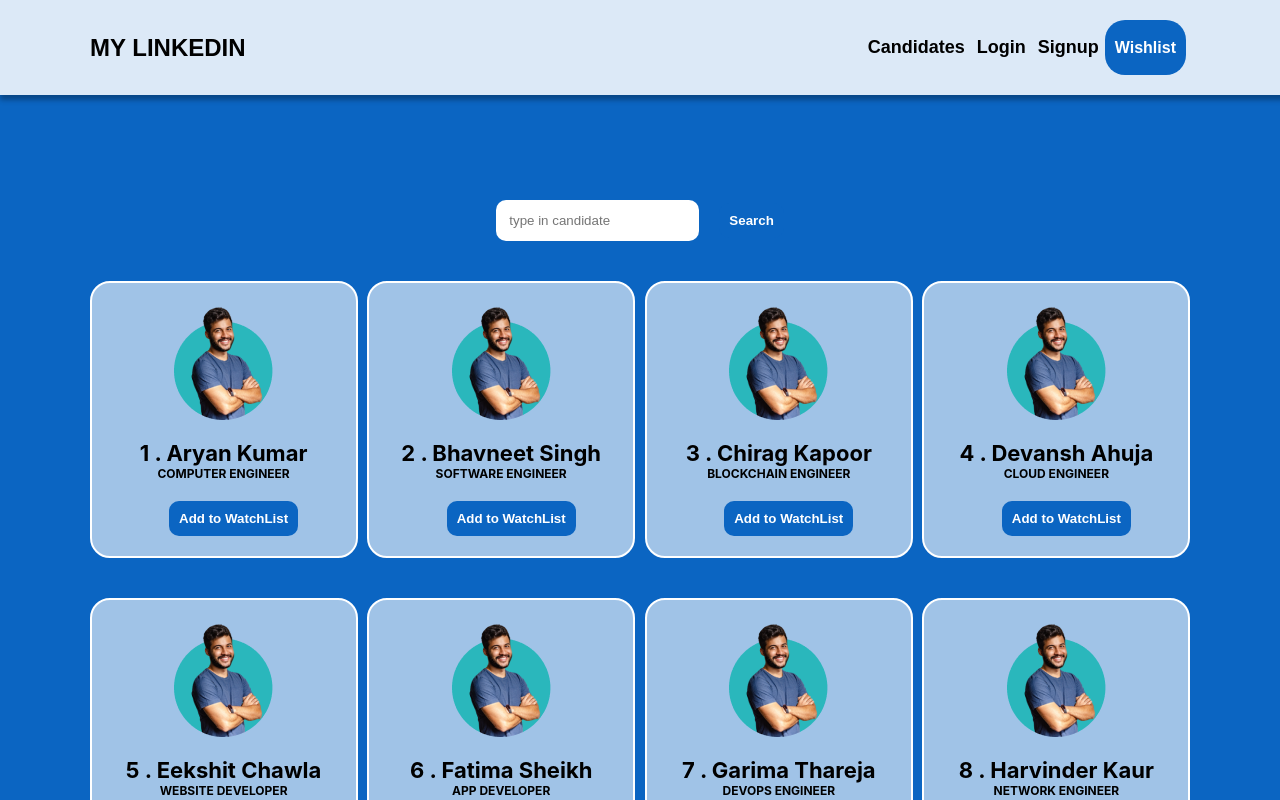
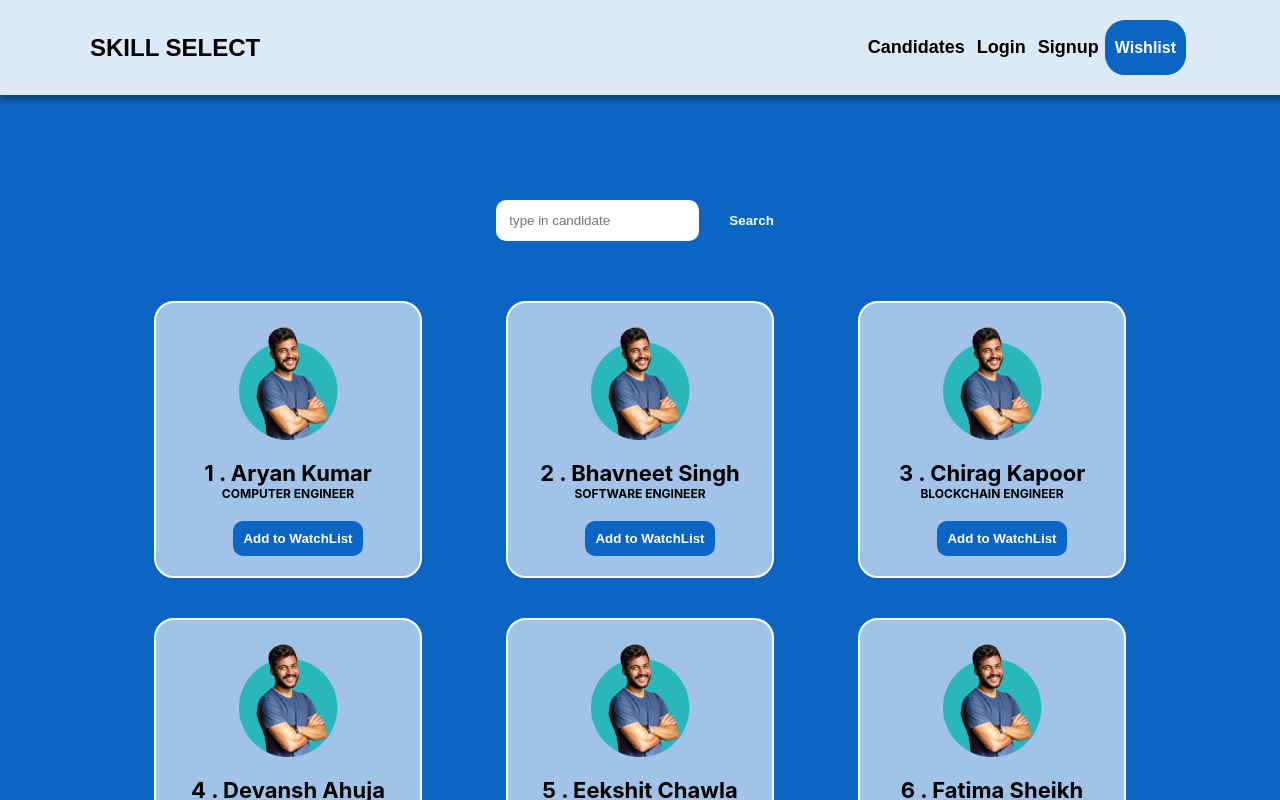
Before and after one commit to eekshitchawla/onlineHire, a React (Create React App) app: page /candidates in a window 1280 px wide. Shown: the top 800 px of the page. Built offline with nearby package versions, Linux system fonts and the light colour scheme.

Commit message:
bug fixes

```diff
--- a/src/App.js
+++ b/src/App.js
@@ -1,4 +1,4 @@
-import React, { useState } from "react";
+import React, { useEffect, useState } from "react";
 import { createBrowserRouter, RouterProvider } from "react-router-dom";
 import Navbar from "./screens/Navbar/Navbar.js";
 import BodyMain from "./screens/BodyMain/BodyMain.js";
@@ -30,10 +30,27 @@ const App = () => {
       element: <Candidate />,
     },
   ]);
+  const [onlineStatus, setOnlineStatus] = useState(true);
+
+  useEffect(() => {
+    window.addEventListener("offline", () => {
+      setOnlineStatus(false);
+    });
+    window.addEventListener("online", () => {
+      setOnlineStatus(true);
+    });
+  });
+
   return (
     <div>
-      <Navbar />
-      <RouterProvider router={router} />
+      {onlineStatus ? (
+        <>
+          <Navbar />
+          <RouterProvider router={router} />
+        </>
+      ) : (
+        <div>offline</div>
+      )}
     </div>
   );
 };
--- a/src/screens/BodyMain/BodyMain.css
+++ b/src/screens/BodyMain/BodyMain.css
@@ -1,5 +1,5 @@
 #mainBodyContent {
-  padding: 15vh;
+  padding: 10rem 0;
   background-color: #0b65c2;
   color: white;
   text-align: justify;
@@ -22,7 +22,7 @@
 }
 
 #featureContent {
-  padding: 15vh;
+  padding: 15vh 0;
   font-weight: 700;
   background-color: white;
   color: #0b65c2;
@@ -37,15 +37,13 @@
 @media screen and (max-width: 768px) {
   #mainBodyContent,
   #featureContent {
-    width: 100%;
+    /* width: 100%; */
     height: auto;
-    /* padding: 0; */
   }
   #mainBodyContent > p,
   #featureContent > ul {
-    width: 100vw;
     padding-left: 0;
-    flex-wrap: wrap;
+    width: 90vw;
   }
   #mainBodyContent {
     background-image: none;
--- a/src/screens/BodyMain/BodyMain.js
+++ b/src/screens/BodyMain/BodyMain.js
@@ -6,18 +6,18 @@ const BodyMain = () => {
   return (
     <div id="mainBody">
       <div id="mainBodyContent">
-        <h1>WELCOME TO MY LINKEDIN</h1>
+        <h1>WELCOME TO SKILL SELECT</h1>
         <p style={{ fontSize: "20px" }}>
-          Welcome to MYLINKEDIN, your ultimate destination for online hiring! We
-          understand that finding the right talent or securing the perfect
+          Welcome to SKILL SELECT, your ultimate destination for online hiring!
+          We understand that finding the right talent or securing the perfect
           opportunity can be a challenging task. That's why we have created a
           platform that brings together job seekers and employers in a seamless
           and efficient manner. Whether you are a student looking for part-time
-          work or a professional seeking a new career path, studyMonk is here to
-          help you succeed. With our extensive database of job listings,
+          work or a professional seeking a new career path, SKILL SELECT is here
+          to help you succeed. With our extensive database of job listings,
           user-friendly interface, and powerful search tools, you can easily
           navigate through a vast array of opportunities and connect with
-          potential employers. Join my LINKEDIN today and embark on a journey
+          potential employers. Join SKILL SELECT today and embark on a journey
           towards your dream job!
         </p>
       </div>
--- a/src/screens/Candidates/Candidate.js
+++ b/src/screens/Candidates/Candidate.js
@@ -38,7 +38,11 @@ const Candidate = () => {
 
   const handleWatchList = async (meal) => {
     const email = localStorage.getItem("email");
-    console.log(meal.id);
+    if (email === null) {
+      alert("Please Sign In First!");
+      return;
+    }
+    // console.log(meal.id);
     const user = await getDoc(doc(db, "users", email));
     if (user.exists()) {
       const data = user.data();
@@ -64,20 +68,20 @@ const Candidate = () => {
   };
 
   const [val, setVal] = useState("");
-  const [found, setFound] = useState(false);
   const search = () => {
+    let found = false;
     if (val === "") {
       alert("Please enter a name/skill");
       return;
     }
     for (let meal = 0; meal < meals.length; meal++) {
-      if (meals[meal].name.toLowerCase().includes(val.toLowerCase())) {
+      if (meals[meal]?.name?.toLowerCase().includes(val?.toLowerCase())) {
         alert(`Candidate Exists! Candidate No, ${meal + 1}`);
-        setFound(true);
+        found = true;
       }
-      if (meals[meal].skill.toLowerCase().includes(val.toLowerCase())) {
+      if (meals[meal]?.skill?.toLowerCase().includes(val?.toLowerCase())) {
         alert(`Related Skill Exists! Candidate No, ${meal + 1}`);
-        setFound(true);
+        found = true;
       }
     }
     if (!found) alert("Not exists, Please type correctly");
@@ -98,7 +102,7 @@ const Candidate = () => {
           </button>
         </div>
         <div id="meals">
-          {meals.map((meal) => (
+          {meals?.map((meal) => (
             <div
               className="meal"
               id={`meal-${meal.id}`}
--- a/src/screens/Candidates/Candidates.css
+++ b/src/screens/Candidates/Candidates.css
@@ -19,7 +19,7 @@
   display: flex;
   width: 20%;
   flex-direction: column;
-  margin-bottom: 40px;
+  margin: 20px 10px;
   padding: 20px;
   align-items: center;
   justify-content: center;
--- a/src/screens/Login/Login.css
+++ b/src/screens/Login/Login.css
@@ -11,6 +11,9 @@
   height: 100vh;
   background-color: #ee8e6b;
   background-image: linear-gradient(315deg, #ee8e6b 0%, #ef6da0 74%);
+}
+#loginPage > h1 {
+  color: white;
 }
 #card {
   width: 40%;
--- a/src/screens/Login/Login.js
+++ b/src/screens/Login/Login.js
@@ -59,6 +59,7 @@ const Login = () => {
 
   return (
     <div id="loginPage">
+      <h1>LOGIN</h1>
       <form id="card">
         <div id="text">E-MAIL</div>
         <input
--- a/src/screens/Navbar/Navbar.css
+++ b/src/screens/Navbar/Navbar.css
@@ -21,6 +21,7 @@
 }
 
 #appName {
+  cursor: pointer;
   font-size: 24px;
   font-weight: bold;
   color: #000;
--- a/src/screens/Navbar/Navbar.js
+++ b/src/screens/Navbar/Navbar.js
@@ -51,7 +51,7 @@ const Navbar = () => {
               window.location.href = "/";
             }}
           >
-            MY LINKEDIN
+            SKILL SELECT
           </button>
           <div className="nameRender" id="itemBtn">
             {username === "" ? "" : `Hey ${username} !`}
--- a/src/screens/Signup/Signup.js
+++ b/src/screens/Signup/Signup.js
@@ -85,6 +85,7 @@ const Signup = () => {
   return (
     // JSX code for Signup component
     <div id="loginPage">
+      <h1>SIGNUP</h1>
       <form id="card">
         <div id="text">NAME</div>
         <input
--- a/src/screens/WishList/MyCart.css
+++ b/src/screens/WishList/MyCart.css
@@ -5,11 +5,10 @@
   flex-direction: column;
   align-items: center;
   justify-content: center;
-  /* background-color: #FDA172; */
   background-color: #0b65c2;
-  /* background-image: linear-gradient(315deg, #ee8e6b 0%, #ef6da0 74%); */
 }
 #cartCard {
+  width: 35vw;
   padding: 3vh;
   margin: 3vh;
   border: 2px solid black;
@@ -19,8 +18,6 @@
   align-items: center;
   justify-content: center;
   background-color: white;
-  width: 50vh;
-  height: 50vh;
 }
 #deleteCartItem {
   font-size: 16px;
--- a/src/screens/WishList/WishList.js
+++ b/src/screens/WishList/WishList.js
@@ -1,8 +1,6 @@
 import { doc, getDoc, getFirestore, setDoc } from "firebase/firestore";
 import React, { useEffect, useState } from "react";
 import photo from "../../assets/avatar.png";
-import consult from "../../assets/consult.png";
-
 import "./MyCart.css";
 import { initializeApp } from "firebase/app";
 
@@ -39,9 +37,9 @@ const WishList = () => {
     }
   };
   const [val, setVal] = useState("");
-  const [found, setFound] = useState(false);
+  // const [found, setFound] = useState(false);
   const search = () => {
-    setFound(false);
+    let found = false;
     if (val === "") {
       alert("Please enter a name/skill");
       return;
@@ -49,11 +47,11 @@ const WishList = () => {
     for (let meal = 0; meal < cartItems.length; meal++) {
       if (cartItems[meal].name.toLowerCase().includes(val.toLowerCase())) {
         alert(`Candidate Exists! Candidate No, ${meal + 1}`);
-        setFound(true);
+        found = true;
       }
       if (cartItems[meal].skill.toLowerCase().includes(val.toLowerCase())) {
         alert(`Related Skill Exists! Candidate No, ${meal + 1}`);
-        setFound(true);
+        found = true;
       }
     }
     if (!found) alert("Candidate not found");
@@ -78,6 +76,17 @@ const WishList = () => {
 
   return (
     <div id="addCartPage">
+      <div id="searchBar">
+        <input
+          id="inp"
+          type="text"
+          placeholder="type in candidate/skill"
+          onChange={(e) => setVal(e.target.value)}
+        />
+        <button id="addToList" onClick={() => search()}>
+          Search
+        </button>
+      </div>
       {cartItems.length === 0 && (
         <div id="noCandi">
           {/* <img id="imgConsult" src={consult} alt="No Candidate" /> */}
@@ -94,18 +103,6 @@ const WishList = () => {
       {cartItems?.map((cartItem) => {
         return (
           <>
-            <div id="searchBar">
-              <input
-                id="inp"
-                type="text"
-                placeholder="type in candidate/skill"
-                onChange={(e) => setVal(e.target.value)}
-              />
-              <button id="addToList" onClick={() => search()}>
-                Search
-              </button>
-            </div>
-
             <div id="cartCard" key={cartItem?.id}>
               <img src={photo} alt="" />
               <h1 id="nameCart">{cartItem?.name}</h1>
```
